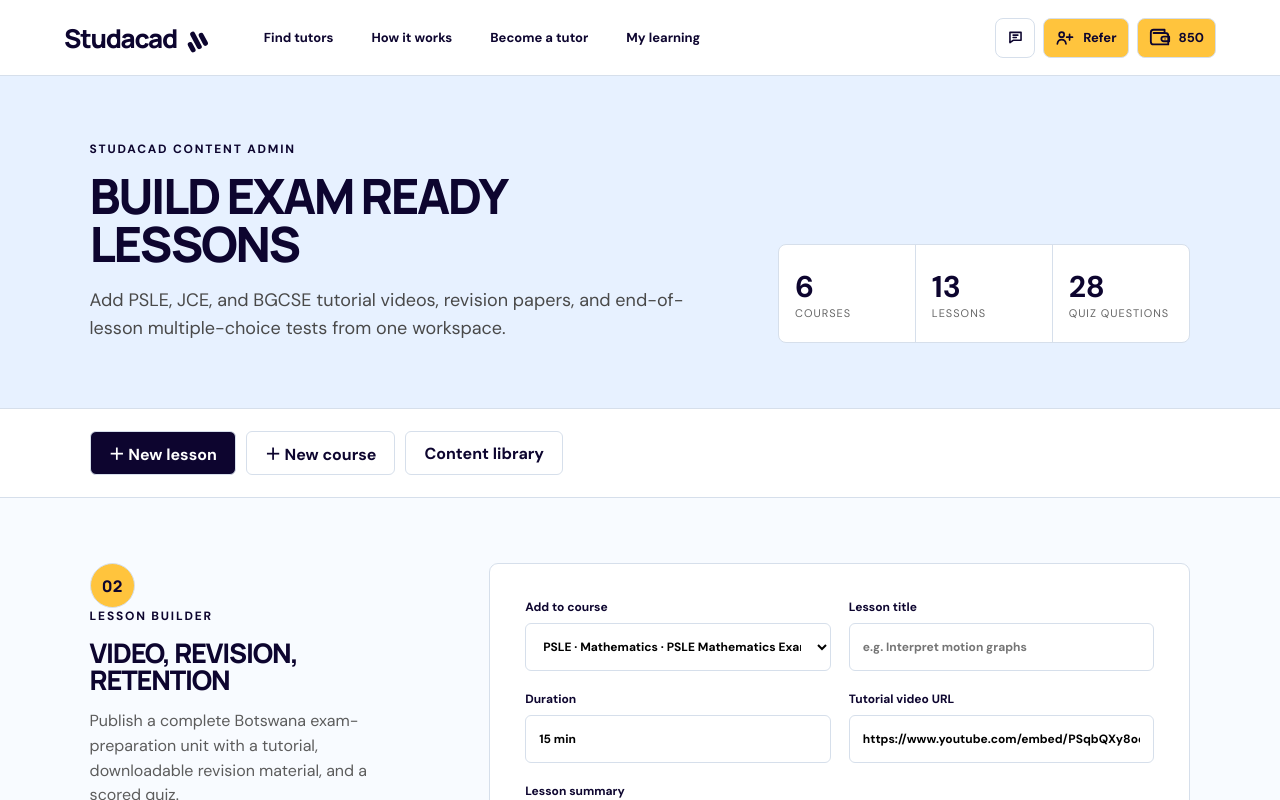
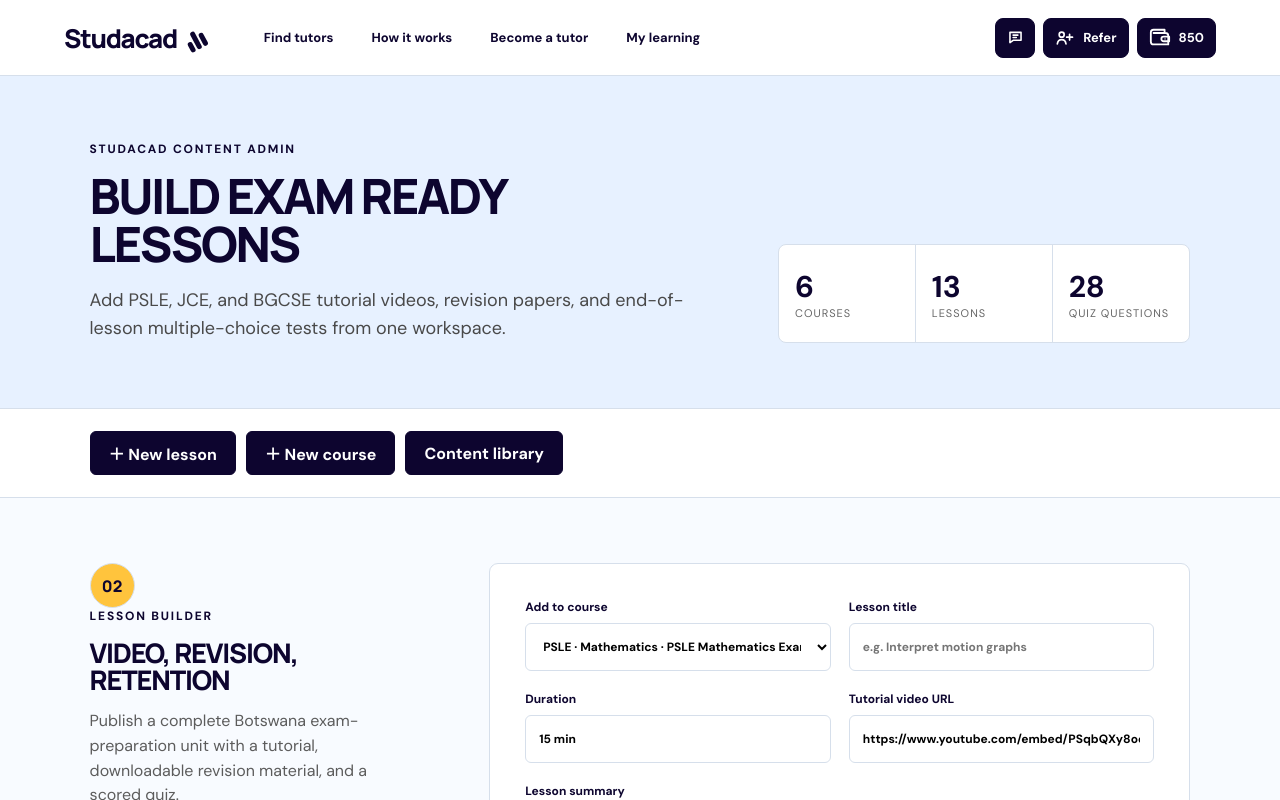
Before and after one commit to Rage1919/studacad, a Next.js app: page /admin in a window 1280 px wide. Shown: the top 800 px of the page. Built offline with nearby package versions, Linux system fonts and the light colour scheme.

Commit message:
Unify buttons with brand blue (#12)
Apply #0d052f to visible button surfaces platform-wide with white labels and icons.

```diff
--- a/app/globals.css
+++ b/app/globals.css
@@ -9,6 +9,7 @@
   --violet: #0d052f;
   --blue: #dbeafe;
   --yellow: #ffc43d;
+  --button: #0d052f;
   --line: #d6dfeb;
   --white: #ffffff;
   --shadow: none;
@@ -25,8 +26,31 @@ a { color: inherit; text-decoration: none; }
 svg { width: 20px; height: 20px; fill: none; stroke: currentColor; stroke-width: 2; stroke-linecap: round; stroke-linejoin: round; }
 
 /* Shared blue, white, and yellow-accent platform theme. */
+.onboarding-form-heading i { background: var(--yellow) !important; color: var(--ink) !important; }
+
+/* Every visible button uses the same dark-blue brand surface. */
+button:not(.onboarding-progress-card button),
+.primary,
+.outline,
+.how-outline,
 .tutor-cta,
-.onboarding-form-heading i { background: var(--yellow) !important; color: var(--ink) !important; }
+.message-nav,
+.message-header-button,
+.referral-nav,
+.referral-header-link,
+.wallet-nav,
+.wallet-pill,
+.price a,
+.quiz-result a {
+  background: var(--button) !important;
+  border-color: var(--button) !important;
+  color: var(--white) !important;
+}
+
+button:not(.onboarding-progress-card button) :is(span, small, strong),
+:is(.primary, .outline, .how-outline, .tutor-cta, .message-nav, .message-header-button, .referral-nav, .referral-header-link, .wallet-nav, .wallet-pill, .price a, .quiz-result a) :is(span, small, strong) {
+  color: inherit !important;
+}
 
 .tutor-apply-panel,
 .referral-hero,
```
